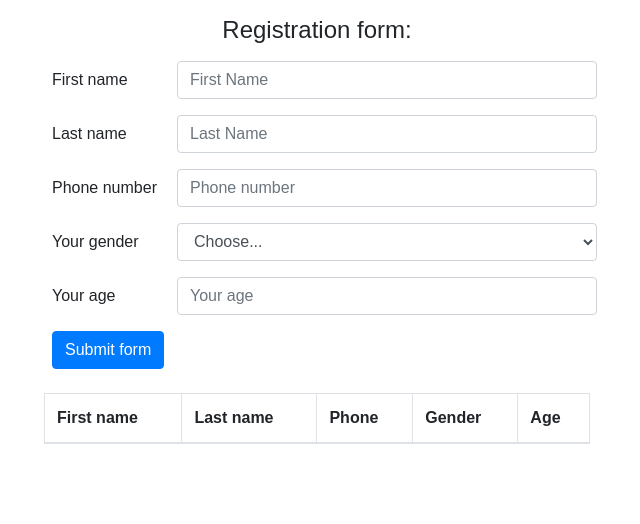
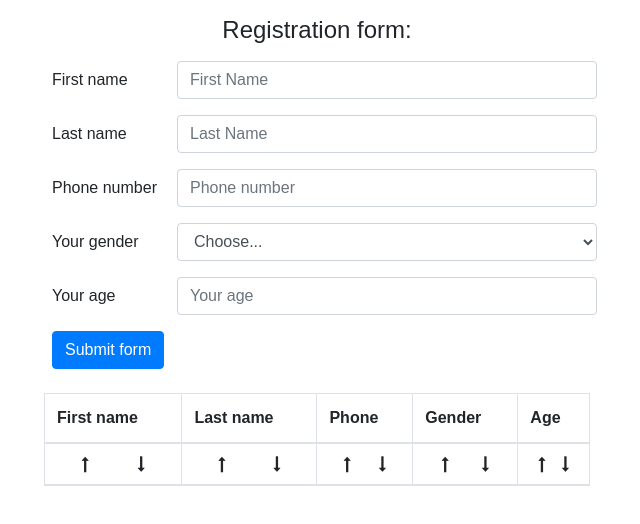
Before and after one commit to uanoob/user-list, a React (Create React App) app: page / in a window 1280 px wide. Shown: the top 524 px of the page, without its empty margins (323-963 px from the left). Built offline with nearby package versions, Linux system fonts and the light colour scheme.

Commit message:
Add sorting func

```diff
--- a/public/index.html
+++ b/public/index.html
@@ -1,5 +1,6 @@
 <!DOCTYPE html>
 <html lang="en">
+
 <head>
   <meta charset="utf-8">
   <meta name="viewport" content="width=device-width, initial-scale=1, shrink-to-fit=no">
@@ -19,9 +20,12 @@
       work correctly both with client-side routing and a non-root public URL.
       Learn how to configure a non-root public URL by running `npm run build`.
     -->
-    <link rel="stylesheet" href="https://stackpath.bootstrapcdn.com/bootstrap/4.1.1/css/bootstrap.min.css" integrity="sha384-WskhaSGFgHYWDcbwN70/dfYBj47jz9qbsMId/iRN3ewGhXQFZCSftd1LZCfmhktB" crossorigin="anonymous">
+  <link rel="stylesheet" href="https://stackpath.bootstrapcdn.com/bootstrap/4.1.1/css/bootstrap.min.css" integrity="sha384-WskhaSGFgHYWDcbwN70/dfYBj47jz9qbsMId/iRN3ewGhXQFZCSftd1LZCfmhktB"
+    crossorigin="anonymous">
+  <link rel="stylesheet" href="https://cdnjs.cloudflare.com/ajax/libs/font-awesome/4.7.0/css/font-awesome.min.css" />
   <title>User List</title>
 </head>
+
 <body>
   <noscript>
     You need to enable JavaScript to run this app.
@@ -38,4 +42,5 @@
       To create a production bundle, use `npm run build` or `yarn build`.
     -->
 </body>
+
 </html>
--- a/src/UI/UserForm/index.js
+++ b/src/UI/UserForm/index.js
@@ -72,7 +72,7 @@ class UserForm extends Component {
               Phone number
             </label>
             <input
-              type="phone"
+              type="text"
               className="form-control col-sm-9"
               id="form-phone"
               placeholder="Phone number"
--- a/src/UI/UserList/index.js
+++ b/src/UI/UserList/index.js
@@ -1,7 +1,7 @@
 import React, { Component } from 'react';
 import { connect } from 'react-redux';
 
-import { getUsers } from '../../store/actions';
+import { getUsers, sortUsers } from '../../store/actions';
 import UserListItem from './userList_item';
 
 class UserList extends Component {
@@ -11,13 +11,20 @@ class UserList extends Component {
 
   showNewUser = newuser => <UserListItem {...newuser} key={newuser.id} />;
 
+  handleInput = (event, field, order) => {
+    this.props.dispatch(sortUsers(field, order));
+  };
+
+  // display.none className="d-none"
+
   renderItems = users =>
     (users.list ? users.list.map(item => <UserListItem {...item} key={item.id} />) : null);
 
   render() {
+    console.log(this.props.users.field);
     return (
       <div className="my-4">
-        <table className="table table-bordered table-hover">
+        <table className="table table-bordered table-striped">
           <thead>
             <tr>
               <th scope="col">First name</th>
@@ -26,7 +33,91 @@ class UserList extends Component {
               <th scope="col">Gender</th>
               <th scope="col">Age</th>
             </tr>
+
+            <tr>
+              <th scope="col">
+                <div className="d-flex justify-content-around">
+                  <i
+                    className="fa fa-long-arrow-up"
+                    role="button"
+                    tabIndex="0"
+                    onClick={event => this.handleInput(event, 'firstname', 'up')}
+                  />
+                  <i
+                    className="fa fa-long-arrow-down"
+                    role="button"
+                    tabIndex="0"
+                    onClick={event => this.handleInput(event, 'firstname', 'down')}
+                  />
+                </div>
+              </th>
+              <th scope="col">
+                <div className="d-flex justify-content-around">
+                  <i
+                    className="fa fa-long-arrow-up"
+                    role="button"
+                    tabIndex="0"
+                    onClick={event => this.handleInput(event, 'lastname', 'up')}
+                  />
+                  <i
+                    className="fa fa-long-arrow-down"
+                    role="button"
+                    tabIndex="0"
+                    onClick={event => this.handleInput(event, 'lastname', 'down')}
+                  />
+                </div>
+              </th>
+              <th scope="col">
+                <div className="d-flex justify-content-around">
+                  <i
+                    className="fa fa-long-arrow-up"
+                    role="button"
+                    tabIndex="0"
+                    onClick={event => this.handleInput(event, 'phone', 'up')}
+                  />
+                  <i
+                    className="fa fa-long-arrow-down"
+                    role="button"
+                    tabIndex="0"
+                    onClick={event => this.handleInput(event, 'phone', 'down')}
+                  />
+                </div>
+              </th>
+              <th scope="col">
+                <div className="d-flex justify-content-around">
+                  <i
+                    className="fa fa-long-arrow-up"
+                    role="button"
+                    tabIndex="0"
+                    onClick={event => this.handleInput(event, 'gender', 'up')}
+                  />
+                  <i
+                    className="fa fa-long-arrow-down"
+                    role="button"
+                    tabIndex="0"
+                    onClick={event => this.handleInput(event, 'gender', 'down')}
+                  />
+                </div>
+              </th>
+              <th scope="col">
+                <div className="d-flex justify-content-around">
+                  <i
+                    className="fa fa-long-arrow-up"
+                    role="button"
+                    tabIndex="0"
+                    onClick={event => this.handleInput(event, 'age', 'up')}
+                  />
+                  <i
+                    className="fa fa-long-arrow-down"
+                    role="button"
+                    tabIndex="0"
+                    onClick={event => this.handleInput(event, 'age', 'down')}
+                  />
+                </div>
+              </th>
+            </tr>
           </thead>
+
           <tbody>{this.renderItems(this.props.users)}</tbody>
           <tbody>
             {this.props.users.newuser ? this.showNewUser(this.props.users.newuser) : null}
--- a/src/store/actions/index.js
+++ b/src/store/actions/index.js
@@ -1 +1 @@
-export { getUsers, addUser, deleteUser, clearUser } from './users';
+export { getUsers, sortUsers, addUser, deleteUser, clearUser } from './users';
--- a/src/store/actions/types.js
+++ b/src/store/actions/types.js
@@ -1,4 +1,5 @@
 export const GET_USERS = 'get_users';
+export const SORT_USERS = 'sort_users';
 export const ADD_USER = 'add_user';
 export const DELETE_USER = 'delete_user';
 export const CLEAR_USER = 'clear_user';
--- a/src/store/actions/users.js
+++ b/src/store/actions/users.js
@@ -1,13 +1,22 @@
 import uuidv1 from 'uuid/v1';
-import { getLocalStorage, saveToLocalStorage } from '../utils';
+import { getLocalStorage, saveToLocalStorage, sortDataFromStorage } from '../utils';
 
-import { GET_USERS, ADD_USER, DELETE_USER, CLEAR_USER } from './types';
+import { GET_USERS, SORT_USERS, ADD_USER, DELETE_USER, CLEAR_USER } from './types';
 
 export function getUsers() {
   const request = getLocalStorage('users');
   return {
     type: GET_USERS,
     payload: request,
+  };
+}
+
+export function sortUsers(field, order) {
+  const sorted = sortDataFromStorage('users', field, order);
+
+  return {
+    type: SORT_USERS,
+    payload: sorted,
   };
 }
 
--- a/src/store/reducers/user_reducer.js
+++ b/src/store/reducers/user_reducer.js
@@ -1,8 +1,10 @@
-import { GET_USERS, ADD_USER, DELETE_USER, CLEAR_USER } from '../actions/types';
+import { GET_USERS, SORT_USERS, ADD_USER, DELETE_USER, CLEAR_USER } from '../actions/types';
 
 export default function (state = {}, action) {
   switch (action.type) {
     case GET_USERS:
+      return { ...state, list: action.payload };
+    case SORT_USERS:
       return { ...state, list: action.payload };
     case ADD_USER:
       return {
--- a/src/store/utils/index.js
+++ b/src/store/utils/index.js
@@ -11,3 +11,19 @@ export const saveToLocalStorage = (namespace, data) => {
     return getLocalStorage(namespace);
   }
 };
+
+export const sortDataFromStorage = (namespace, field, order) => {
+  const store = getLocalStorage(namespace);
+  if (order === 'up') {
+    if (field === ('phone' || 'age')) {
+      return store.sort((a, b) => a[field] - b[field]);
+    }
+    return store.sort((a, b) => (a[field] > b[field] ? 1 : -1));
+  }
+  if (order === 'down') {
+    if (field === ('phone' || 'age')) {
+      return store.sort((a, b) => b[field] - a[field]);
+    }
+    return store.sort((a, b) => (a[field] > b[field] ? 1 : -1)).reverse();
+  }
+};
```
Also changed, not shown: .eslintrc.json. Lines whose indentation alone changed are shown as unchanged.
